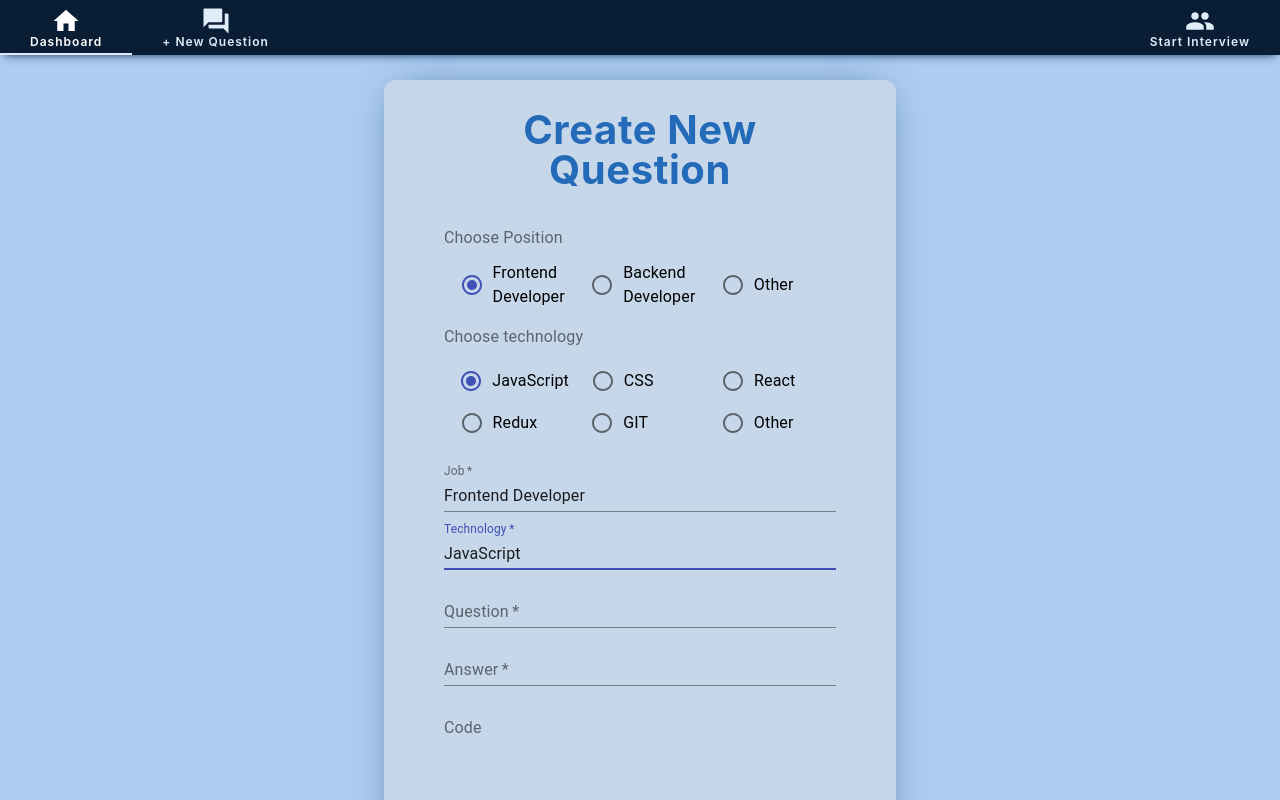
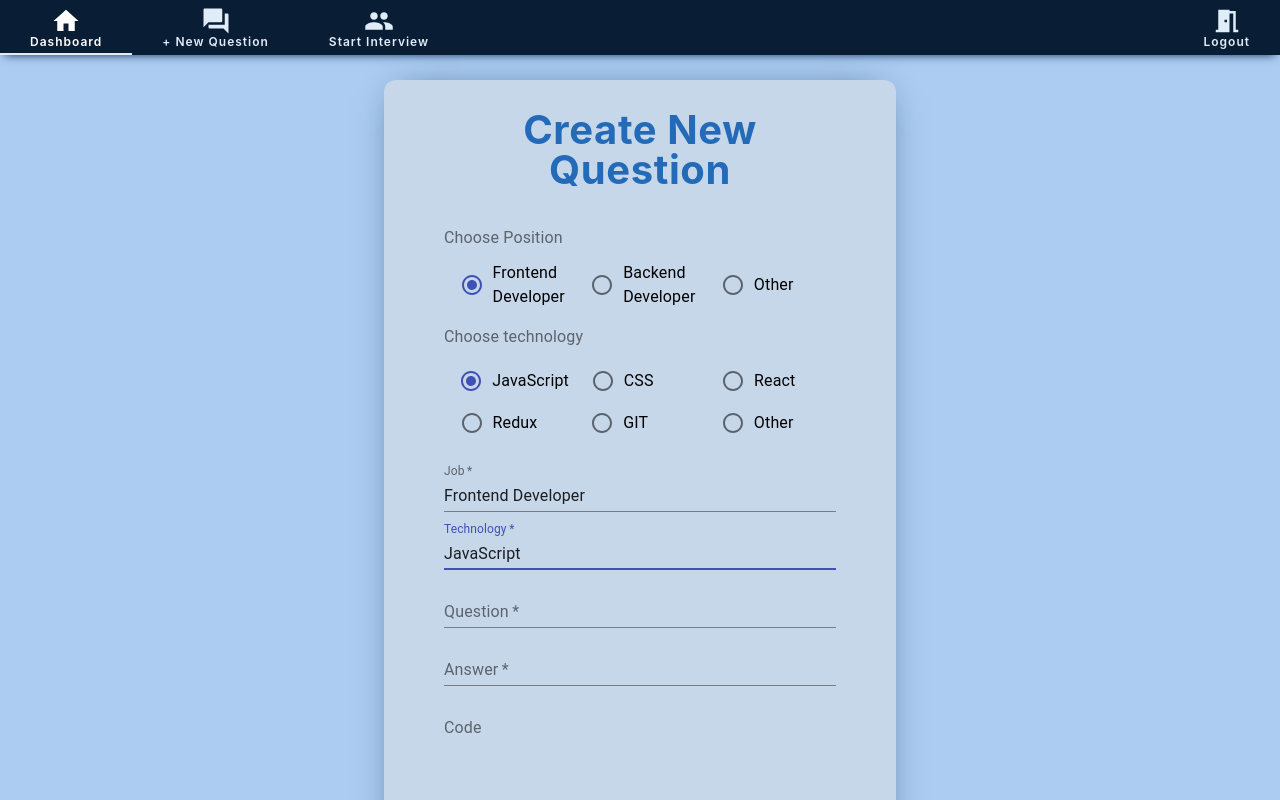
Before and after one commit to justFlow5/Bodo, a React (Create React App) app: page / in a window 1280 px wide. Shown: the top 800 px of the page. Built offline with nearby package versions, Linux system fonts and the light colour scheme.

Commit message:
add new icon logout to navbar

```diff
--- a/src/components/Navbar.tsx
+++ b/src/components/Navbar.tsx
@@ -3,6 +3,7 @@ import styled from 'styled-components';
 import HomeIcon from '@material-ui/icons/Home';
 import QuestionAnswerIcon from '@material-ui/icons/QuestionAnswer';
 import PeopleSharpIcon from '@material-ui/icons/PeopleSharp';
+import MeetingRoomIcon from '@material-ui/icons/MeetingRoom';
 
 import { device } from './utils/media';
 
@@ -146,9 +147,14 @@ const Navbar: React.FC = () => {
           <span className="navText">+ New Question</span>
         </NavbarItem>
 
-        <NavbarItem className="lastItem">
+        <NavbarItem>
           <PeopleSharpIcon className="navIcon" />
           <span className="navText">Start Interview</span>
+        </NavbarItem>
+
+        <NavbarItem className="lastItem">
+          <MeetingRoomIcon className="navIcon" />
+          <span className="navText">Logout</span>
         </NavbarItem>
       </NavbarList>
     </MyNavbar>
```
